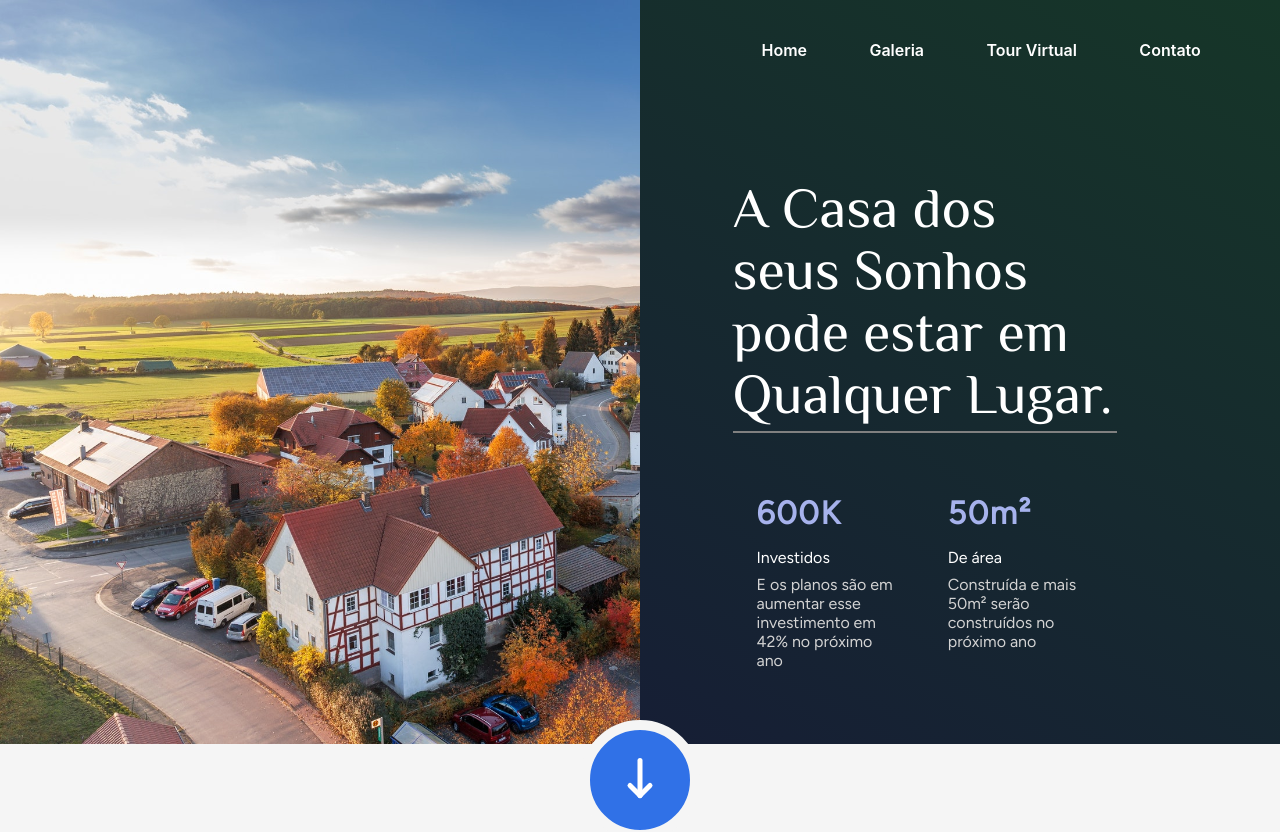
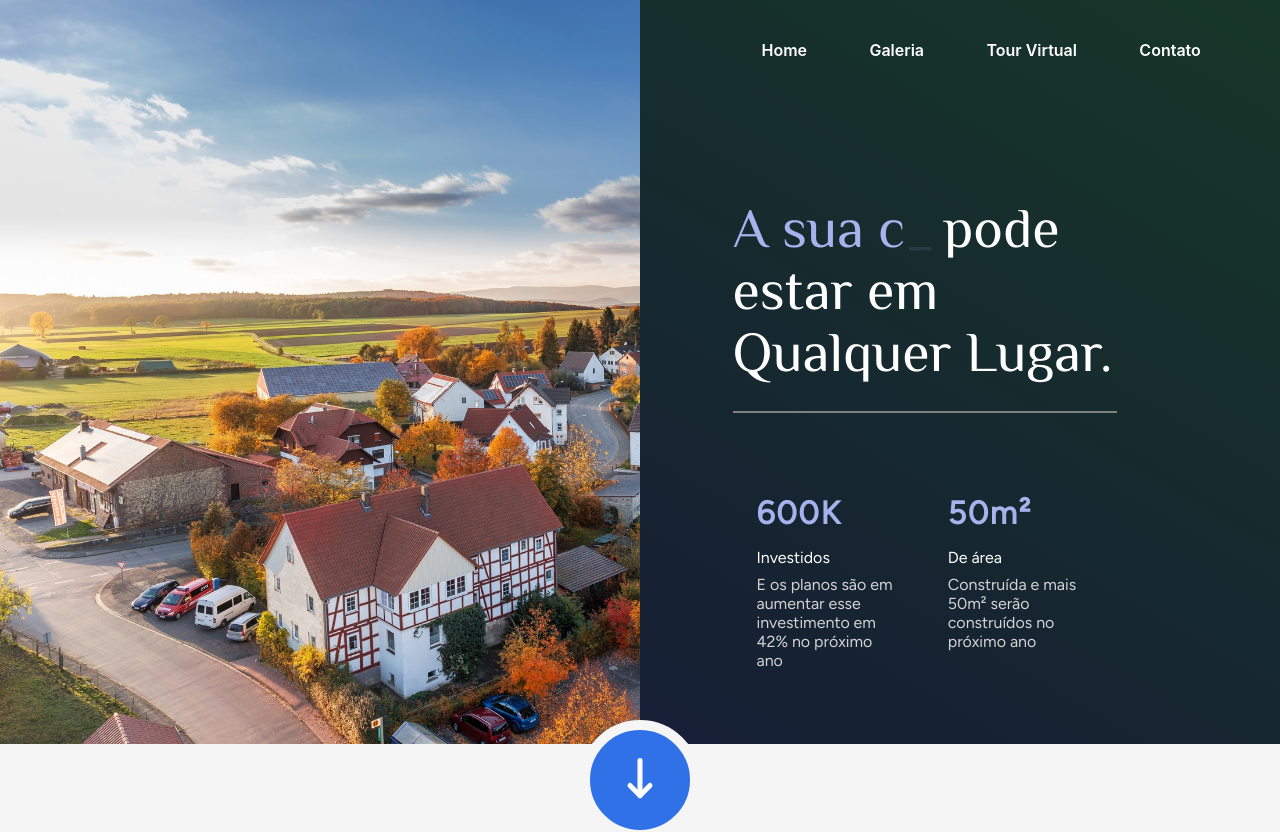
Before and after one commit to ericbraz/real_estate, a Next.js app: page / in a window 1280 px wide. Shown: the top 832 px of the page. Built offline with nearby package versions, Linux system fonts and the light colour scheme.

Commit message:
typing implemented

```diff
--- a/components/FirstFold/FirstFold.tsx
+++ b/components/FirstFold/FirstFold.tsx
@@ -1,6 +1,8 @@
 import React, { useEffect, useState } from 'react'
 import styles from './FirstFold.module.scss'
 import { TbArrowNarrowDown } from 'react-icons/tb'
+import { Typewriter } from 'react-simple-typewriter'
+//import 'react-simple-typewriter/dist/index.css'
 
 function FirstFold() {
    const [bouncer, setBouncer] = useState(styles.bouncer)
@@ -26,7 +28,23 @@ function FirstFold() {
                <div className={styles.rightDiv}>
                   <div className={styles.rightContent}>
                      <div className={styles.upperContent}>
-                        <h1>A Casa dos seus Sonhos pode estar em Qualquer Lugar.</h1>
+                        <h1>
+                           <span style={{ color: '#a6b2ec' }}>
+                              <Typewriter
+                                 cursor
+                                 cursorStyle='_'
+                                 typeSpeed={120}
+                                 deleteSpeed={50}
+                                 delaySpeed={2000}
+                                 words={[
+                                    'O seu investimento',
+                                    'A sua casa',
+                                    'A casa dos seus sonhos',
+                                 ]}
+                              />
+                           </span>{' '}
+                           pode estar em Qualquer Lugar.
+                        </h1>
                      </div>
                      <div className={styles.bottomContent}>
                         <div>
--- a/package.json
+++ b/package.json
@@ -14,6 +14,7 @@
     "react": "18.2.0",
     "react-dom": "18.2.0",
     "react-icons": "^4.4.0",
+    "react-simple-typewriter": "^3.0.1",
     "sass": "^1.54.0",
     "tailwindcss": "^3.1.6"
   },
```
Also changed, not shown: 1 other file (tests, documents, lock files or other folders).
